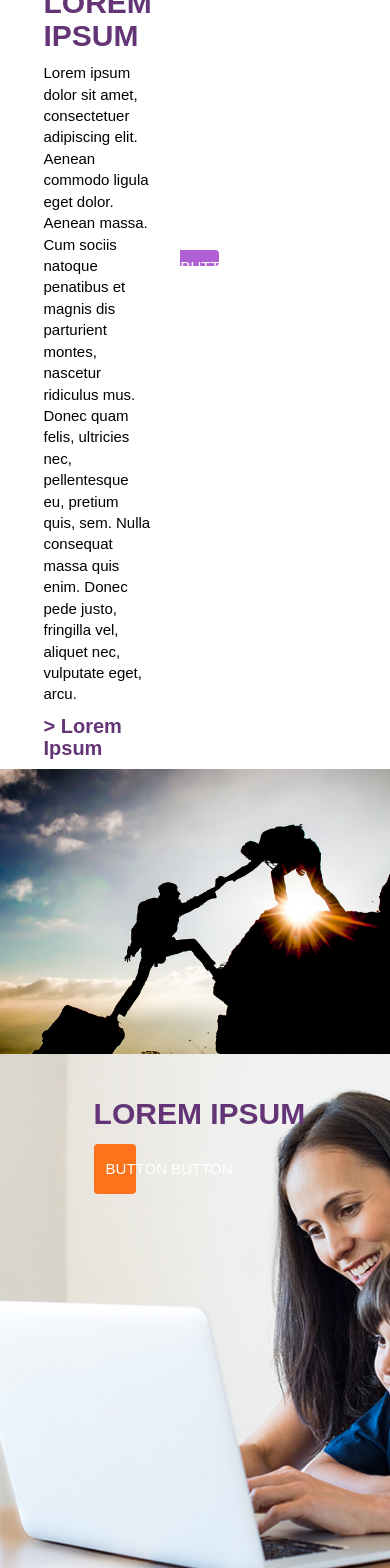
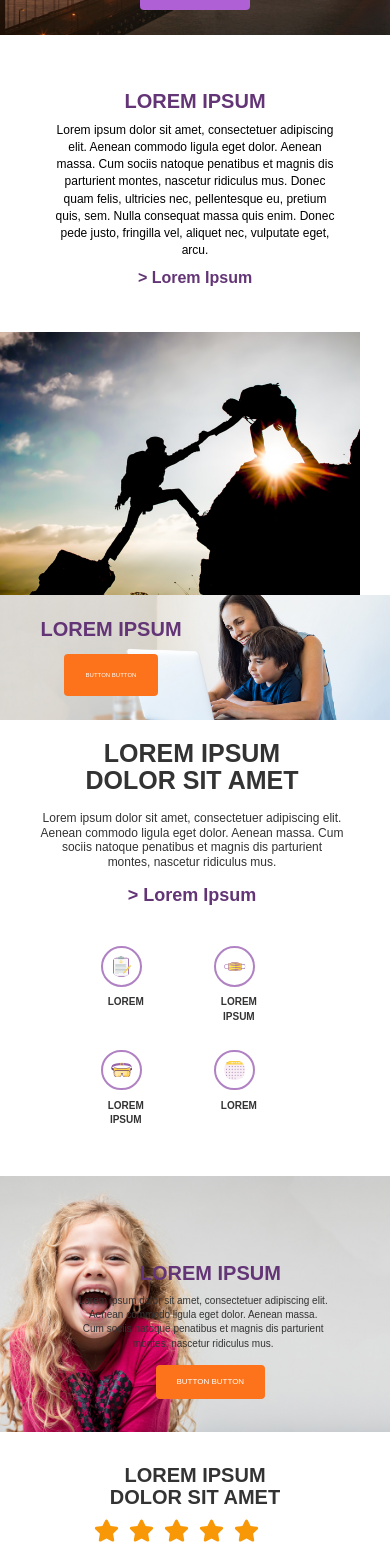
Before and after one commit to chasmit/frontend-dev-test, a React (Create React App) app: page / in a window 390 px wide. Shown: the part 240-1808 px from the top of the page. Built offline with nearby package versions, Linux system fonts and the light colour scheme.

Commit message:
Mobile responsivness styling changes

```diff
--- a/public/index.html
+++ b/public/index.html
@@ -12,7 +12,7 @@
     <link rel="stylesheet" href="https://maxcdn.bootstrapcdn.com/bootstrap/3.3.7/css/bootstrap.min.css" integrity="sha384-BVYiiSIFeK1dGmJRAkycuHAHRg32OmUcww7on3RYdg4Va+PmSTsz/K68vbdEjh4u" crossorigin="anonymous">
     <link rel="apple-touch-icon" href="%PUBLIC_URL%/logo192.png" />
     <link rel="manifest" href="%PUBLIC_URL%/manifest.json" />
-    <title>React App</title>
+    <title>Frontend Dev Test</title>
   </head>
   <body>
     <noscript>You need to enable JavaScript to run this app.</noscript>
--- a/src/App.css
+++ b/src/App.css
@@ -1,15 +1,14 @@
 *, *:before, *:after {
   box-sizing: inherit;
+
+  .app {
+    margin:0;
+    padding:0;
+    max-width: 100vw;
+    font-family: sans-serif;
+  }
 }
 
 html {
   box-sizing: border-box;
 }
-
-
-.app-container {
-  margin:0;
-  padding:0;
-  max-width: 100vw;
-  font-family: sans-serif;
-}
--- a/src/App.js
+++ b/src/App.js
@@ -11,7 +11,7 @@ import Footer from './components/Footer/Footer';
 
 function App() {
   return (
-    <Container className="app-container">
+    <Container className="app">
       <Hero/>
       <Sunrise/>
       <MotherAndChild/>
--- a/src/components/Footer/Footer.scss
+++ b/src/components/Footer/Footer.scss
@@ -20,4 +20,17 @@
             width: 4vw;
         }
     }
+
+    @media (max-width: 768px) {
+        height: 20vh;
+
+        &-text {
+            font-size: 1.2rem;
+        }
+
+        & a img {
+            width: 6vw;
+        }
+    }
+
 }
--- a/src/components/HappyChild/HappyChild.scss
+++ b/src/components/HappyChild/HappyChild.scss
@@ -35,4 +35,29 @@
             transition: transform 1s ease-in-out;
         }
     }
+
+    @media (max-width: 768px) {
+        &-text {
+            text-align: center;
+            height: auto;
+            margin-left: 4vw;
+
+            & h1 {
+                font-size: 2rem;
+                margin-top: 10vh;
+            }
+
+            & p {
+                font-size:1rem;
+                margin-left: 12vw;
+            }
+
+            .button {
+                width: 28vw;
+                font-size: 0.8rem;
+                height: 4vh;
+                margin-bottom:4vh;
+            }
+        }
+    }
 }
--- a/src/components/Hero/Hero.scss
+++ b/src/components/Hero/Hero.scss
@@ -9,10 +9,15 @@
     min-width: 100vw;
     min-height: 50vw;
     padding: 0;
+    position: relative;
+    display: flex;
+    flex-direction: column;
+    align-items: center;
+    justify-content: center;
 
     .row {
-        position: absolute;
-        width:100vw;
+        text-align: center;
+        width:100%;
     }
 
     &-rg-logo-white {
@@ -21,19 +26,30 @@
         width: 20vw;
         top: 2.5vw;
         margin-bottom:20%;
+
+        @media (max-width: 768px) {
+            left: 50%;
+            transform: translateX(-50%);
+            top: 6vw;
+        }
     }
 
     &-row-text {
         display:grid;
         text-align: center;
         align-items: center;
-        margin-top: 18%;
+        margin-top: 10vh;
         animation-name: fade-in;
         animation: fade-in 2s;
 
         & h1 {
             font-size: 8rem;
             font-weight: bold;
+
+            @media (max-width: 768px) {
+                margin-top:1vh;
+                font-size: 4rem;
+            }
         }
 
         & > .text-transparent {
@@ -53,10 +69,17 @@
             font-size: 1.5rem;
             width: 13vw;
             height: 4vw;
-            margin-top:2vw;
+            margin-top:2vh;
+            margin-bottom:3vh;
             place-self: center;
             border:0;
             cursor: pointer;
+
+            @media (max-width: 768px) {
+                width: 28vw;
+                height: 6vw;
+                font-size: 0.8rem;
+            }
         }
     }
 
--- a/src/components/IconDetail/IconDetail.scss
+++ b/src/components/IconDetail/IconDetail.scss
@@ -1,23 +1,15 @@
 .icon-detail {
     width: 100vw;
-    min-height: 100vh;
     padding: 0;
     margin: 0;
 
-    > .row {
-        margin: 0;
-        width: 100%;
-    }
-
     &-text {
-        margin-top: 25vh;
-        justify-items: left;
-        padding: 5rem;
+        width: 80%;
+        margin-left:10vw;
 
         h1 {
             font-size: 4rem;
             font-weight: bolder;
-            margin-left:16vw;
         }
 
         p {
@@ -25,7 +17,6 @@
             width: 70%;
             line-height: 1.2;
             margin-top:2vh;
-            margin-left:16vw;
         }
 
         h4 {
@@ -33,7 +24,6 @@
             font-size: 2.5rem;
             font-weight: 600;
             margin-top: 2vh;
-            margin-left:16vw;
         }
     }
 
@@ -46,7 +36,7 @@
             grid-gap: 2vw;
             width: 100%;
             padding: 6vw;
-            margin-top: 10vh;
+            margin-top: 2vh;
         }
 
         &-grid::before,&grid::after {
@@ -60,7 +50,7 @@
 
         .icon {
             height: auto;
-            border: 4px solid #b082c4;
+            border: 2px solid #b082c4;
             border-radius: 50%;
             padding: 1.2vw;
             margin-right: 2vw;
@@ -79,4 +69,44 @@
             }
         }
     }
+
+    @media (max-width: 768px) {
+        &-text {
+            margin-top: 1vh;
+            text-align: center;
+
+            h1 {
+                font-size: 2.5rem;
+            }
+
+            p {
+                font-size: 1.2rem;
+                width: 100%;
+            }
+
+            h4 {
+                font-size: 1.8rem;
+            }
+        }
+
+        .icon-detail-icons {
+            &-grid {
+                grid-template-columns: repeat(2, 1fr);
+                grid-gap: 4vw;
+                margin-left: 20vw;
+            }
+        }
+
+        .icon-wrapper {
+            width: 25vw;
+
+            .icon {
+                padding: 2vw;
+            }
+
+            .icon-text {
+                font-size: 1rem;
+            }
+        }
+    }
 }
--- a/src/components/MotherAndChild/MotherAndChild.scss
+++ b/src/components/MotherAndChild/MotherAndChild.scss
@@ -35,4 +35,23 @@
             transition: transform 1s ease-in-out;
         }
     }
+
+    @media (max-width: 768px) {
+        &-text {
+            margin: 6vw auto;
+            text-align: center;
+            right: 20%;
+            height: auto;
+
+            & h1 {
+                font-size: 2rem;
+            }
+
+            .button {
+                width: 24vw;
+                font-size: 0.6rem;
+                height: 5vh;
+            }
+        }
+    }
 }
--- a/src/components/Sunrise/Sunrise.scss
+++ b/src/components/Sunrise/Sunrise.scss
@@ -29,11 +29,43 @@
         }
     }
     &-col-image {
-
         .hikers-sunrise {
             background-size: cover;
             width:100%;
             height:auto;
         }
     }
+
+    @media (max-width: 768px) {
+        .row {
+            flex-direction: column;
+            text-align: center;
+        }
+
+        &-col-text {
+            max-width: 80vw;
+            margin: 5vw auto;
+            padding: 4vw;
+
+            & h1 {
+                font-size: 2rem;
+            }
+
+            & p {
+                font-size: 1.2rem;
+                width: 100%;
+            }
+
+            & h4 {
+                font-size: 1.6rem;
+            }
+        }
+
+        &-col-image {
+            width: 100vw;
+            display: flex;
+            justify-content: center;
+            margin-top: 4vw;
+        }
+    }
 }
--- a/src/components/Testimonial/Testimonial.scss
+++ b/src/components/Testimonial/Testimonial.scss
@@ -1,14 +1,13 @@
 .testimonial {
     display: grid;
     width: 100vw;
-    height:70vh;
+    height:auto;
     grid-template-columns: 2fr 3fr;
     gap: 5vw;
     padding: 3vw 12vw;
 
     &-text {
         text-align: left;
-        margin-top: 15vh;
 
         h1 {
             font-size: 4rem;
@@ -31,6 +30,29 @@
         place-items: center;
         max-width: 60vw;
     }
+
+    @media (max-width: 768px) {
+        display: flex;
+        flex-direction: column;
+        text-align: center;
+
+        &-text {
+            h1 {
+                font-size: 2rem;
+                text-align: center;
+            }
+            .stars {
+                margin-left: 12vw;
+            }
+            .star-svg {
+                font-size: 2.5rem;
+            }
+        }
+
+        &-carousel {
+            max-width: 100%;
+        }
+    }
 }
 
 .testimonial::before,
--- a/src/components/TestimonialCarousel/TestimonialCarousel.scss
+++ b/src/components/TestimonialCarousel/TestimonialCarousel.scss
@@ -17,13 +17,17 @@
     font-size: 4rem;
     cursor: pointer;
     position: relative;
+
+    @media (max-width: 768px) {
+        font-size: 2rem;
+    }
 }
 
 .carousel-content {
     display: grid;
     grid-template-rows: auto;
     justify-items: center;
-    padding: 20px;
+    padding: 1vw;
     background: #fff;
     overflow: hidden;
     position: relative;
@@ -33,6 +37,10 @@
         font-size: 2rem;
         font-weight: bolder;
         margin-top: 9vh;
+
+        @media (max-width: 768px) {
+            font-size: 1.5rem;
+        }
     }
 
     & p {
@@ -40,6 +48,10 @@
         font-size: 1.5rem;
         margin-top: 4vh;
         margin-bottom: 5vh;
+
+        @media (max-width: 768px) {
+            font-size: 1rem;
+        }
     }
 
     .carousel-item {
@@ -55,13 +67,8 @@
 .carousel-indicators {
     display: flex;
     justify-content: center;
-    margin-top: 10px;
+    margin-top: 2vh;
     grid-column: span 3;
-}
-
-.carousel-indicators {
-    display: flex;
-    justify-content: center;
 }
 
 .carousel-indicators span {
@@ -70,6 +77,11 @@
     background: #ffeb94;
     border-radius: 50%;
     margin:0.5rem;
+
+    @media (max-width: 768px) {
+        height: 1.2vh;
+        width: 2vw;
+    }
 }
 
 .carousel-indicators .selected {
```
Also changed, not shown: 1 other file (tests, documents, lock files or other folders).
